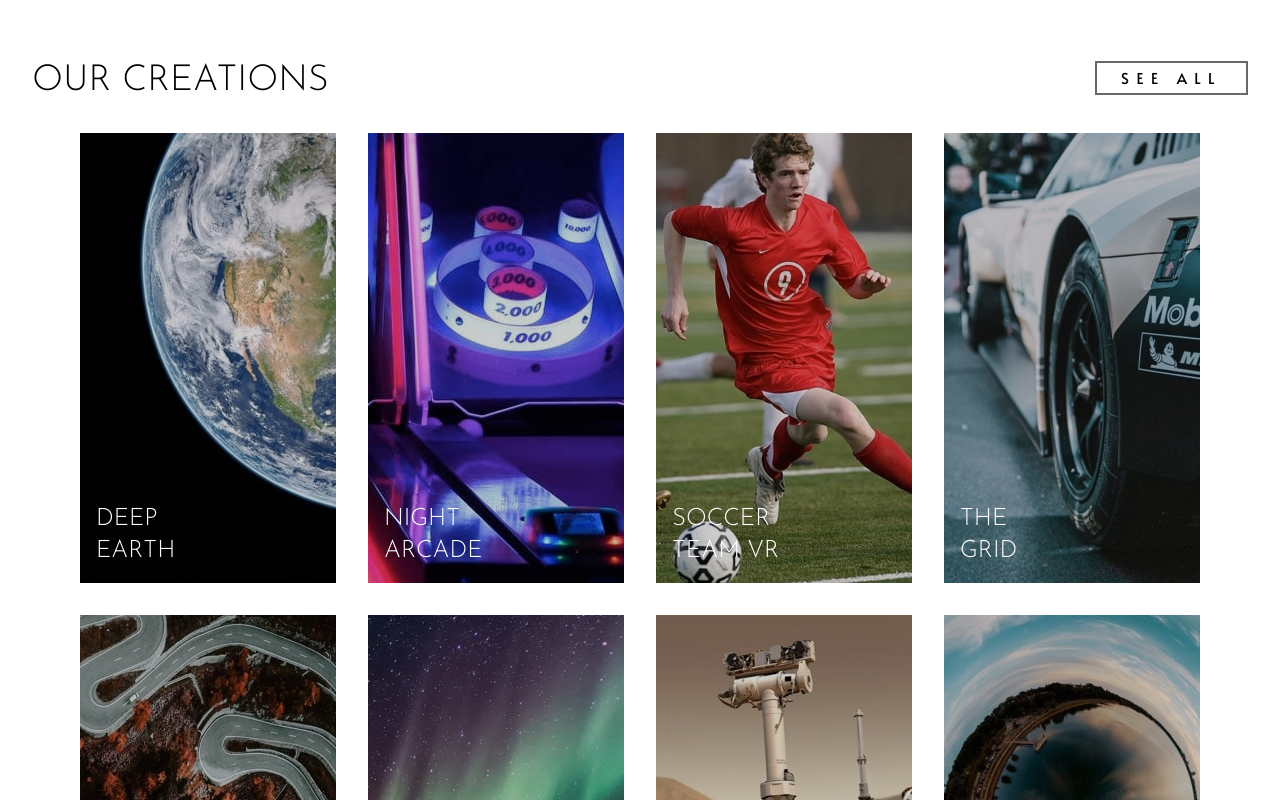
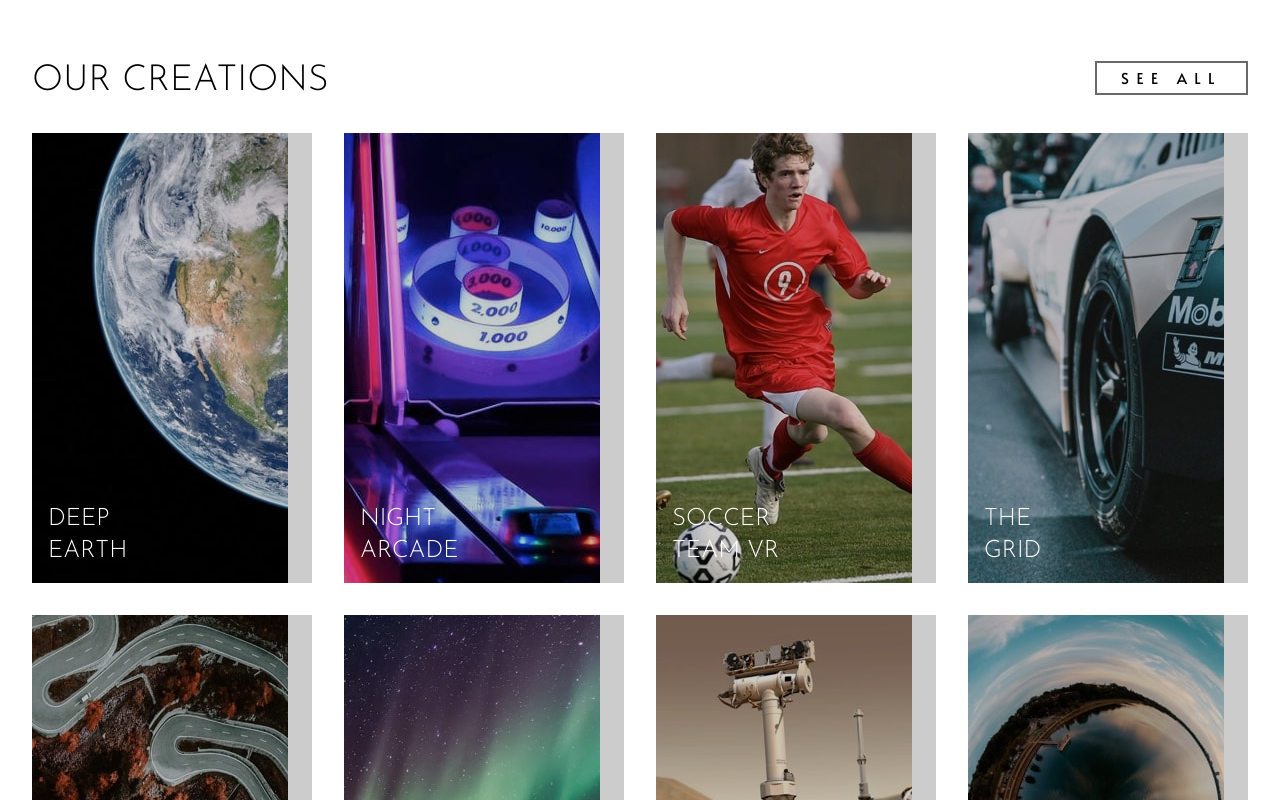
Before and after one commit to cdhumphreys/fm-loopstudio-landingpage, a React (Create React App) app: page / in a window 1280 px wide. Shown: the part 1160-1960 px from the top of the page. Built offline with nearby package versions, Linux system fonts and the light colour scheme.

Commit message:
styling fix

```diff
--- a/src/components/OurCreations.js
+++ b/src/components/OurCreations.js
@@ -43,7 +43,7 @@ const OurCreations = () => {
             </div>
 
             <div className="flex flex-row flex-wrap justify-center items-center mb-20 w-full">
-                <div className="grid gap-8 grid-cols-1 md:grid-cols-4 mt-8 mb-10 mx-auto">
+                <div className="grid gap-8 grid-cols-1 md:grid-cols-4 mt-8 mb-10 w-full">
                     {allImages.map((image) => {
                         const src = useDesktopImages ? image.desktopSrc : image.mobileSrc;
                         return <CreationPreview key={image.alt} src={src} alt={image.alt} />;
```
